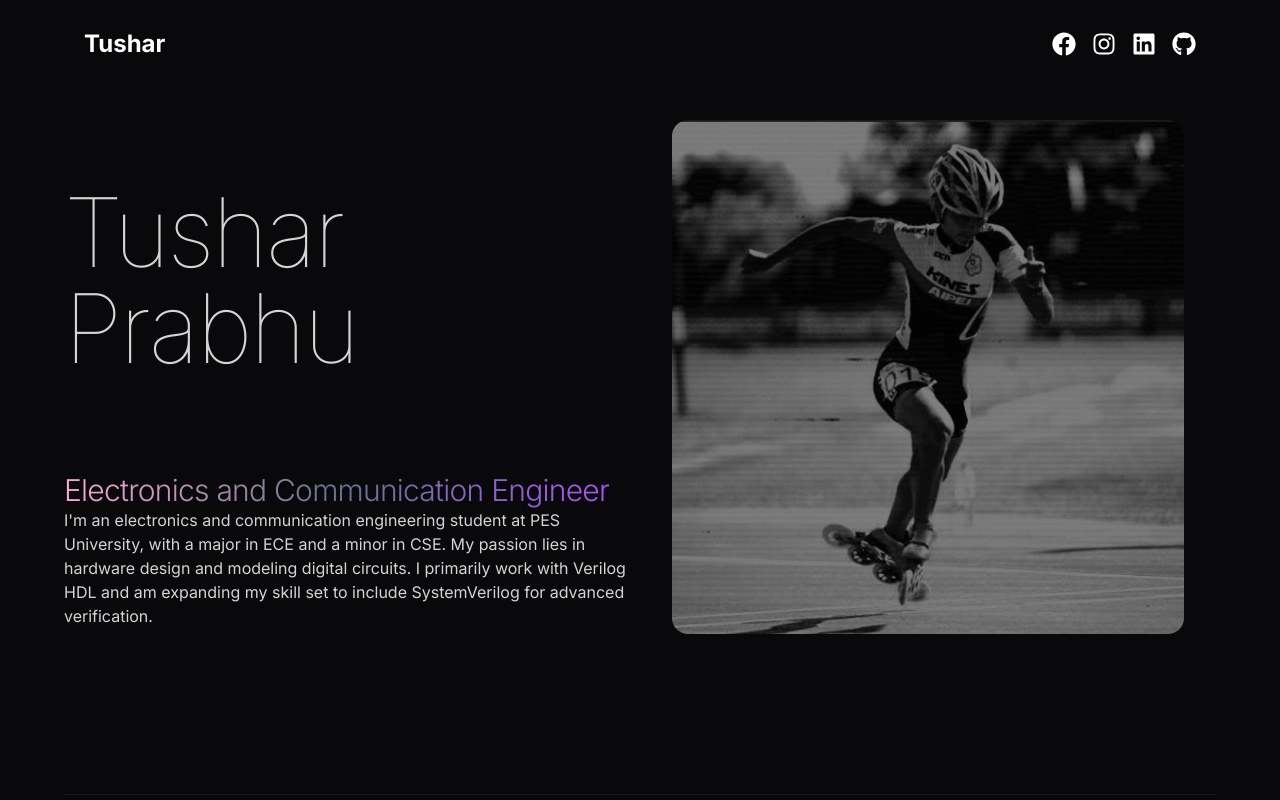
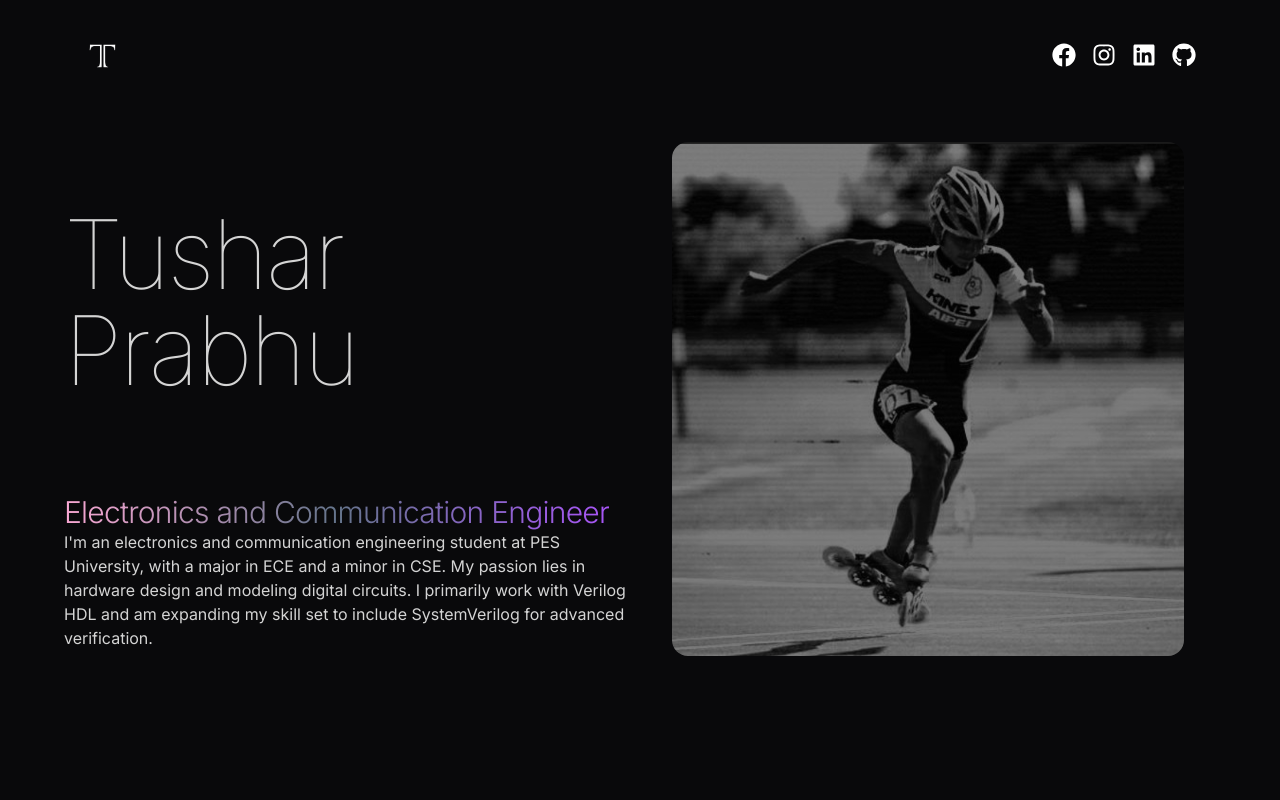
Before and after one commit to Tusharprabhu/Tushar_prabhu, a React (Vite) app: page / in a window 1280 px wide. Shown: the top 800 px of the page. Built offline with nearby package versions, Linux system fonts and the light colour scheme.

Commit message:
chore: Update base URL in vite.config.js and update favicon and page title in index.html

```diff
--- a/index.html
+++ b/index.html
@@ -2,9 +2,9 @@
 <html lang="en">
   <head>
     <meta charset="UTF-8" />
-    <link rel="icon" type="image/svg+xml" href="/vite.svg" />
+    <link rel="icon" href="src\assets\navtitle.png"/>
     <meta name="viewport" content="width=device-width, initial-scale=1.0" />
-    <title>React</title>
+    <title>Tushar Prabhu</title>
   </head>
   <body>
     <div id="root"></div>
--- a/src/component/Navbar.jsx
+++ b/src/component/Navbar.jsx
@@ -3,13 +3,12 @@ import { FaLinkedin } from "react-icons/fa";
 import { FaGithub } from "react-icons/fa";
 import { FaInstagram } from "react-icons/fa";
 import { FaFacebook } from "react-icons/fa";
+import Navtitle from "../assets/navtitle.png";
 const navbar = () => {
   return (
     <nav className="py-7 lg:px-5 flex item-center justify-between ">
       <div className="flex flex-shrink-0 items-center">
-        <a href="#" className="text-white font-bold text-2xl ">
-          Tushar
-        </a>
+<img src={Navtitle} className="h-12 mt-1.5" alt="title" />
       </div>
       <div className="m-0 flex items-center justify-center gap-4 text-2xl">
       <a href="https://www.facebook.com/tushar.prabhu.359" className="text-white hover:text-blue-600">
--- a/vite.config.js
+++ b/vite.config.js
@@ -4,5 +4,5 @@ import react from '@vitejs/plugin-react'
 // https://vitejs.dev/config/
 export default defineConfig({
   plugins: [react()],
-  base: '/healer-proj'
+  base: '/tusharprabhu'
 })
```
Also changed, not shown: src/assets/navtitle.png (added), src/assets/tablogo.png (added).
